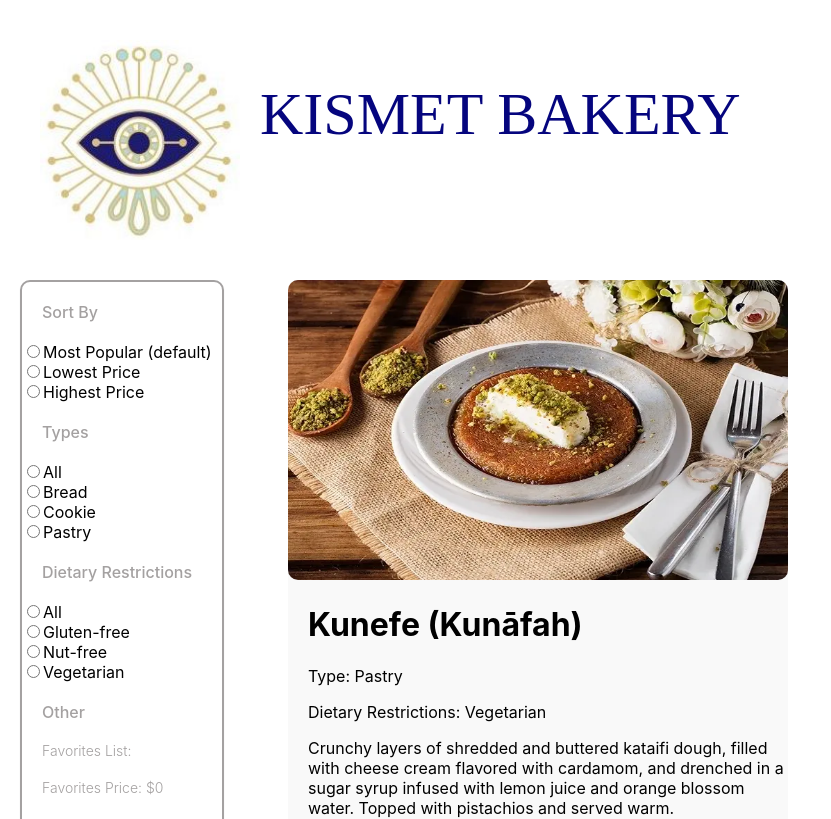
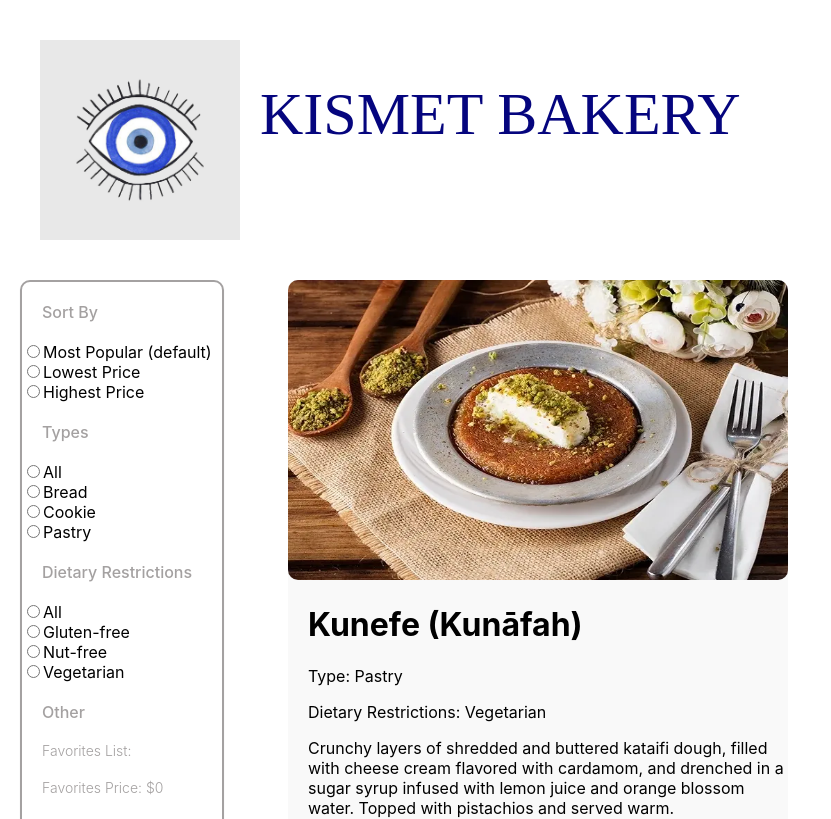
Before and after one commit to tiredkitty147/development, a React (Create React App) app: page / in a window 1280 px wide. Shown: the top 819 px of the page, without its empty margins (0-831 px from the left). Built offline with nearby package versions, Linux system fonts and the light colour scheme; the HTML template or start-up script is replaced by a standard one.

Commit message:
Update App.js

```diff
--- a/src/App.js
+++ b/src/App.js
@@ -109,15 +109,11 @@ function App() {
     }
   };
 
-  // if (item.diet.includes(diet)) {
-  //   filteredData.filter(matchesFilterDiet);
-  // }
-
   return (
     <div className="App">
 
       <div className="logo-name">
-        <img src="images/logo.jpg" />
+        <img src="images/evil-eye-2.jpg" />
         <h1>KISMET BAKERY</h1>
       </div>
 
```
